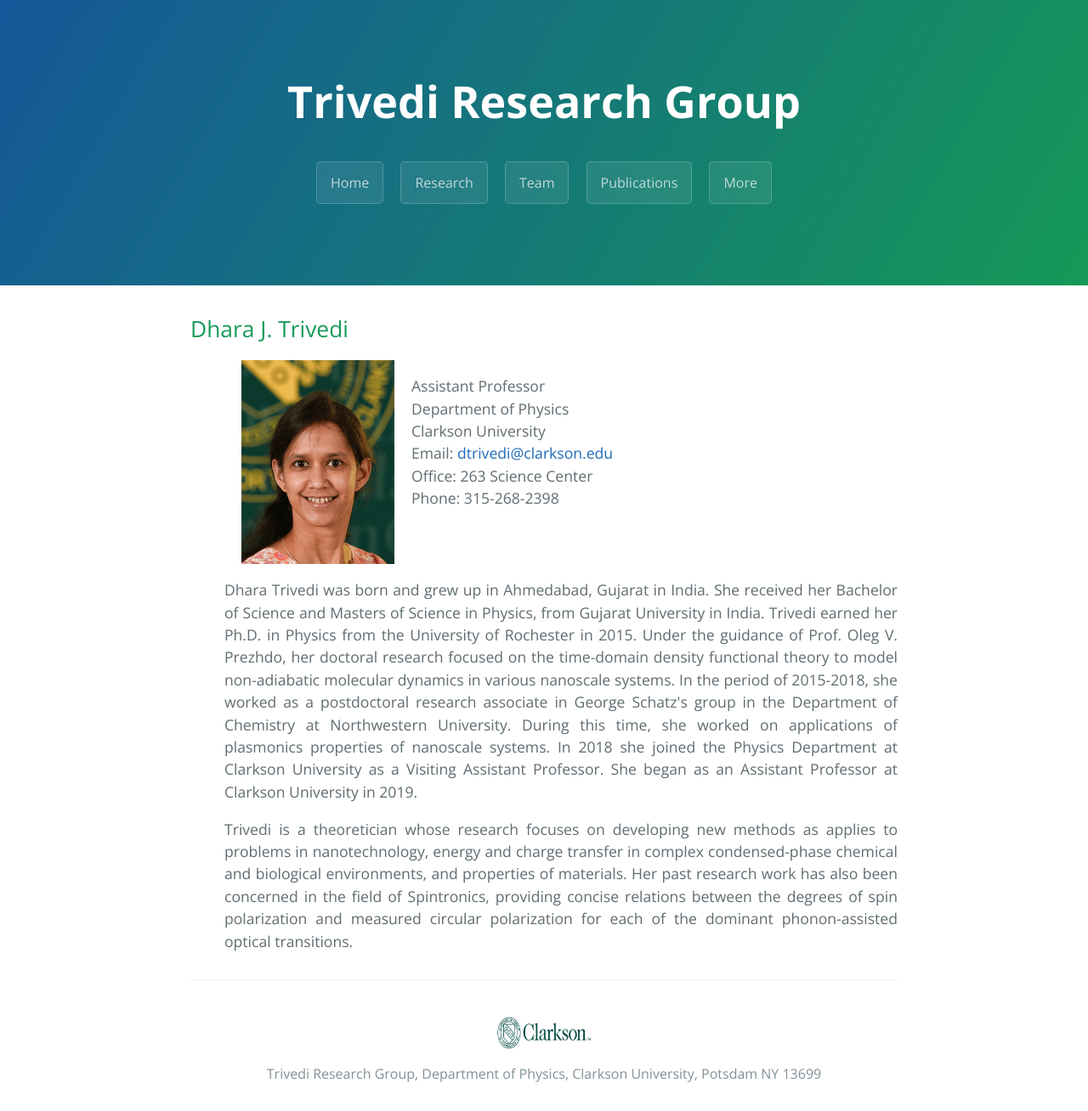
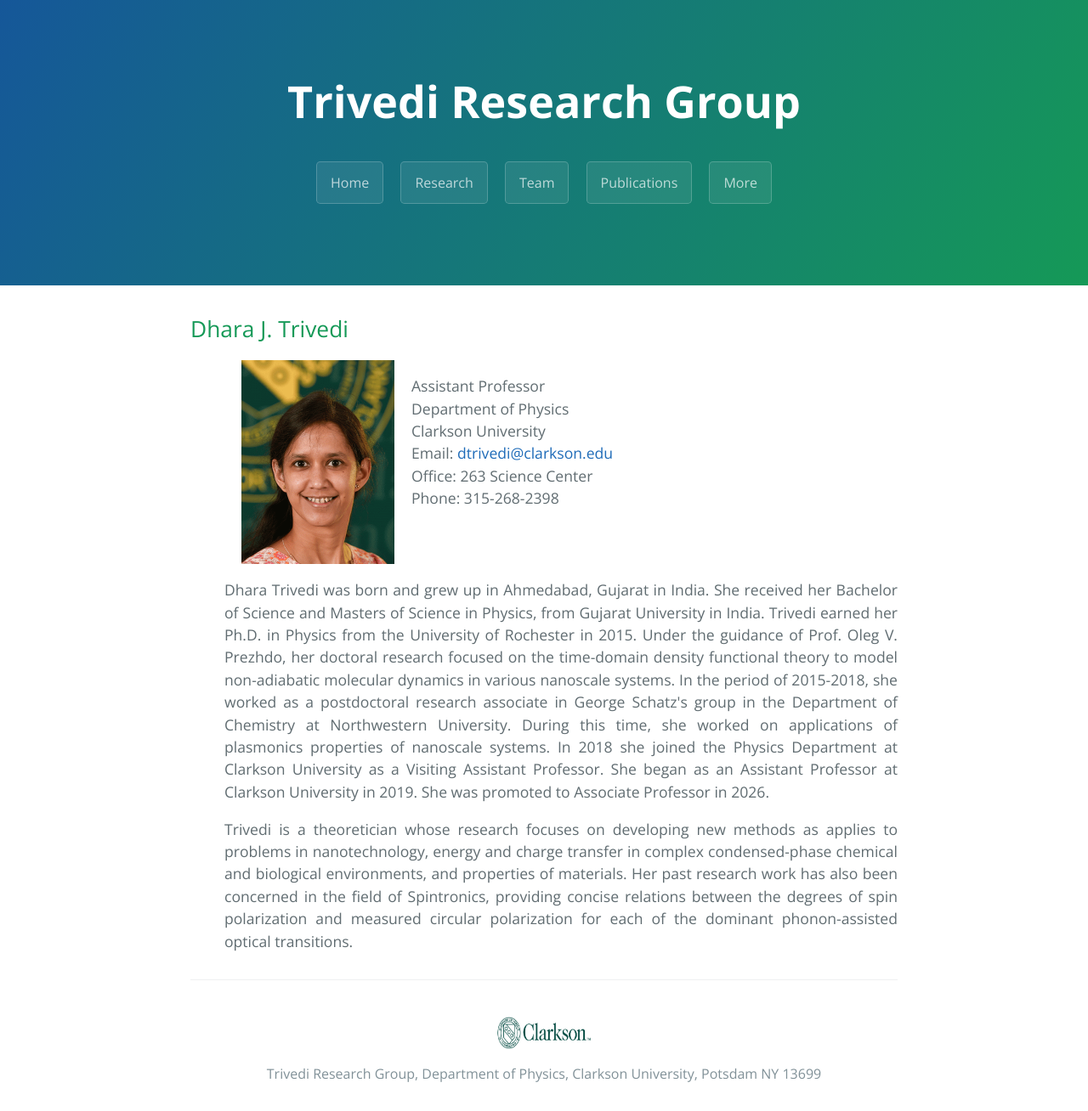
Before and after one commit to dharatrivedi/dharatrivedi.github.io, a Jekyll site: the page built from DharaTrivedi.html, in a window 1280 px wide. Shown: the whole page at 85% size. Built offline with Jekyll 4.4.1, drawn with Linux system fonts in a browser that asks for light colours.

Commit message:
Update DharaTrivedi.html

```diff
--- a/DharaTrivedi.html
+++ b/DharaTrivedi.html
@@ -18,7 +18,7 @@
   </ul>
   <ul class="posts" style="text-align:justify">
     {% for post in site.posts %}
-    Dhara Trivedi was born and grew up in Ahmedabad, Gujarat in India. She received her Bachelor of Science and Masters of Science in Physics, from Gujarat University in India. Trivedi earned her Ph.D. in Physics from the University of Rochester in 2015. Under the guidance of Prof. Oleg V. Prezhdo, her doctoral research focused on the time-domain density functional theory to model non-adiabatic molecular dynamics in various nanoscale systems. In the period of 2015-2018, she worked as a postdoctoral research associate in George Schatz's group in the Department of Chemistry at Northwestern University. During this time, she worked on applications of plasmonics properties of nanoscale systems. In 2018 she joined the Physics Department at Clarkson University as a Visiting Assistant Professor. She began as an Assistant Professor at Clarkson University in 2019.
+    Dhara Trivedi was born and grew up in Ahmedabad, Gujarat in India. She received her Bachelor of Science and Masters of Science in Physics, from Gujarat University in India. Trivedi earned her Ph.D. in Physics from the University of Rochester in 2015. Under the guidance of Prof. Oleg V. Prezhdo, her doctoral research focused on the time-domain density functional theory to model non-adiabatic molecular dynamics in various nanoscale systems. In the period of 2015-2018, she worked as a postdoctoral research associate in George Schatz's group in the Department of Chemistry at Northwestern University. During this time, she worked on applications of plasmonics properties of nanoscale systems. In 2018 she joined the Physics Department at Clarkson University as a Visiting Assistant Professor. She began as an Assistant Professor at Clarkson University in 2019. She was promoted to Associate Professor in 2026.
     <p> </p>
     Trivedi is a theoretician whose research focuses on developing new methods as applies to problems in nanotechnology, energy and charge transfer in complex condensed-phase chemical and biological environments, and properties of materials. Her past research work has also been concerned in the field of Spintronics, providing concise relations between the degrees of spin polarization and measured circular polarization for each of the dominant phonon-assisted optical transitions.
     {% endfor %}
```
